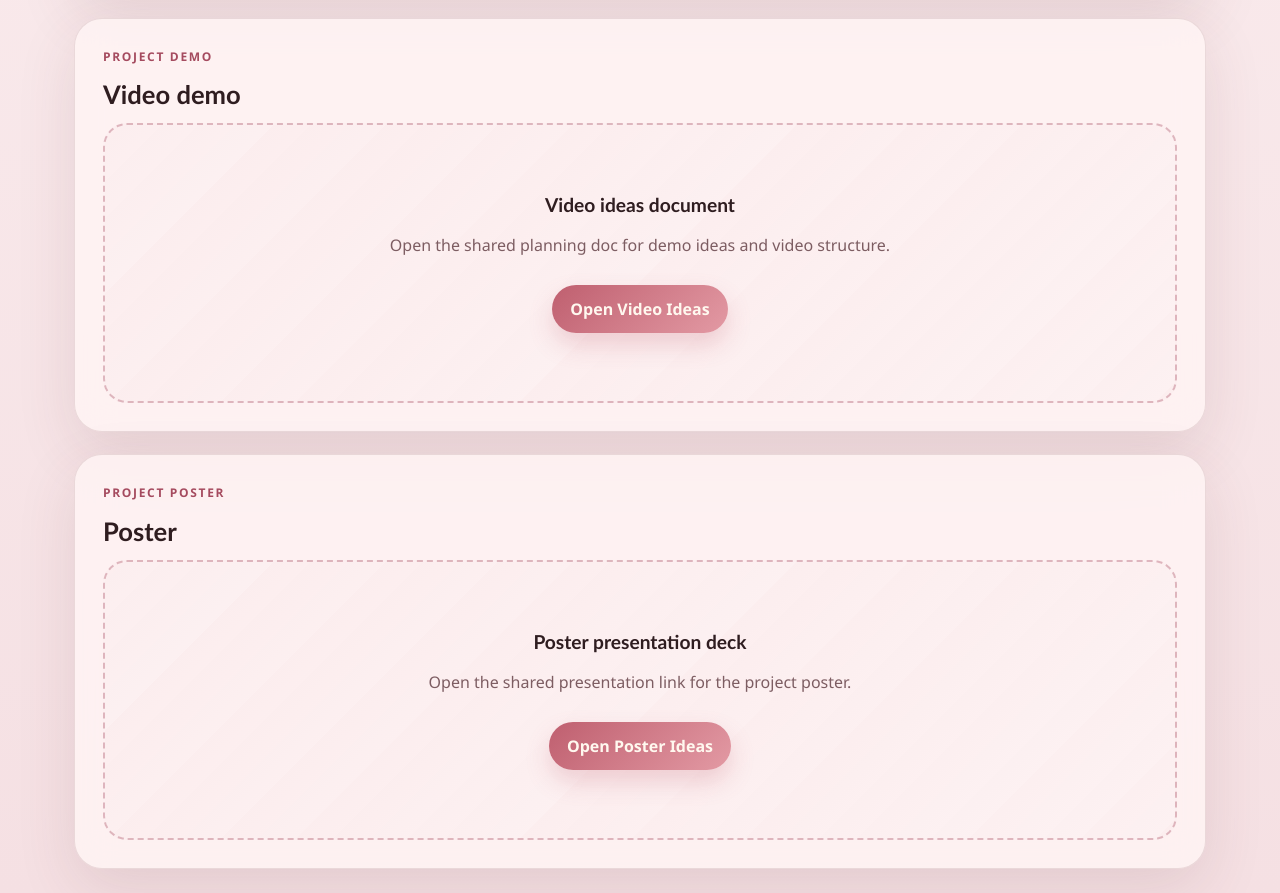
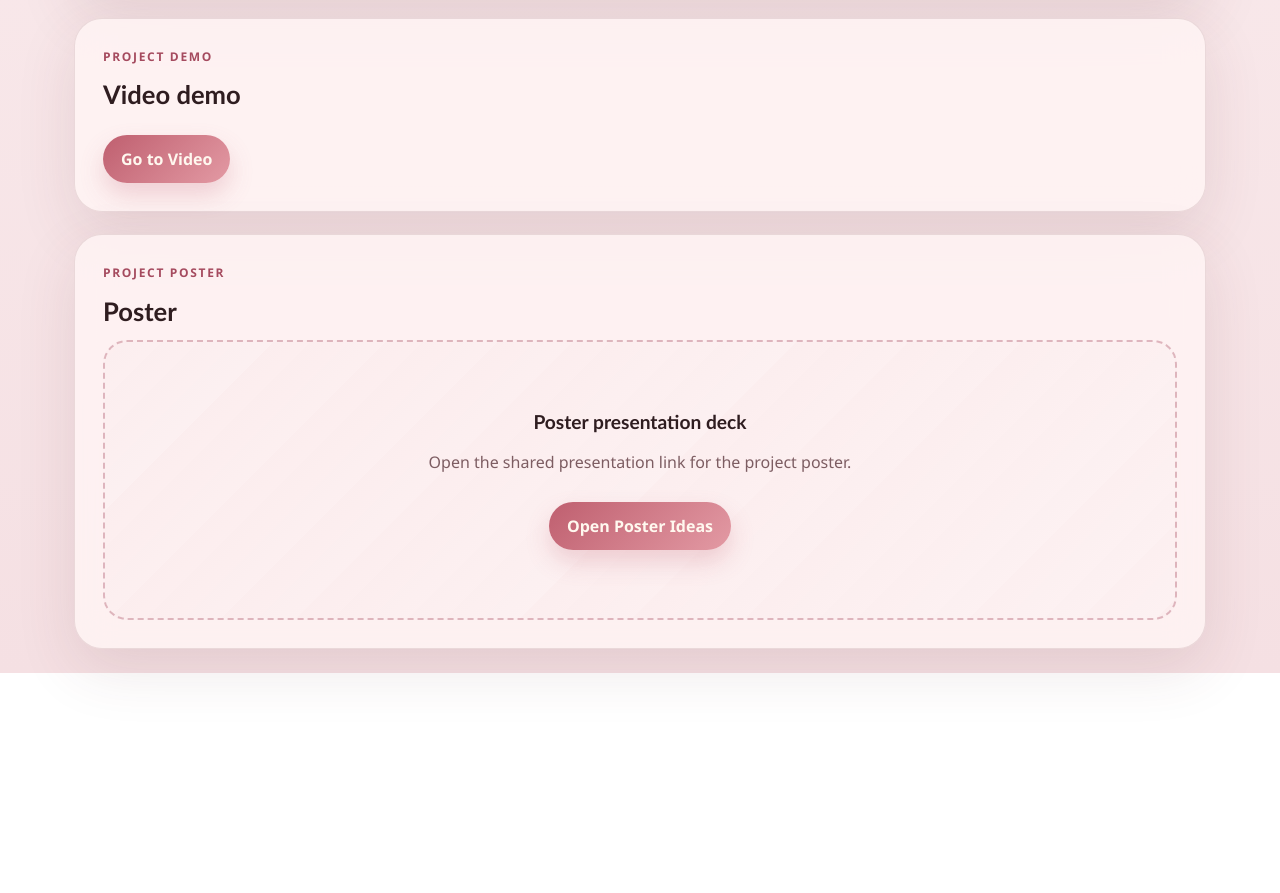
Before and after one commit to anthonyh1111/ECE-196-Files, a Next.js app: page / in a window 1280 px wide. Shown: the part 1160-2053 px from the top of the page. After the commit the page ends 1833 px from the top, so only its background shows below. Built offline with nearby package versions, Linux system fonts and the light colour scheme.

Commit message:
Fixed website

```diff
--- a/app/page.js
+++ b/app/page.js
@@ -62,23 +62,15 @@ export default function HomePage() {
             <p className="section-tag">Project Demo</p>
             <h2>Video demo</h2>
           </div>
-          <div className="placeholder-figure">
-            <div>
-              <h3>Video ideas document</h3>
-              <p>
-                Open the shared planning doc for demo ideas and video structure.
-              </p>
-              <div className="hero-actions centered-actions">
+          <div className="hero-actions">
             <a
               className="button button-primary"
               href="https://docs.google.com/document/d/1Mh3toYE-9V56sv-izEsubGuJz7E74g70UgYrZhKT3jQ/edit?usp=sharing"
               target="_blank"
               rel="noreferrer"
             >
-                  Open Video Ideas
+              Go to Video
             </a>
-              </div>
-            </div>
           </div>
         </section>
 
```
Lines whose indentation alone changed are shown as unchanged.
